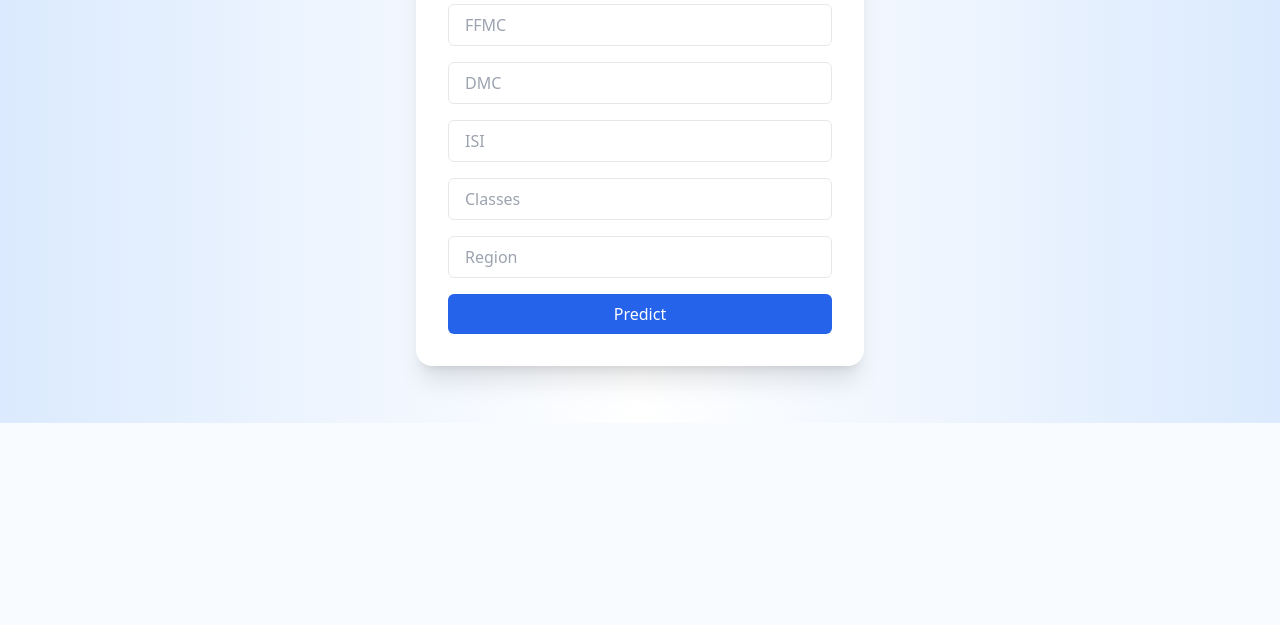
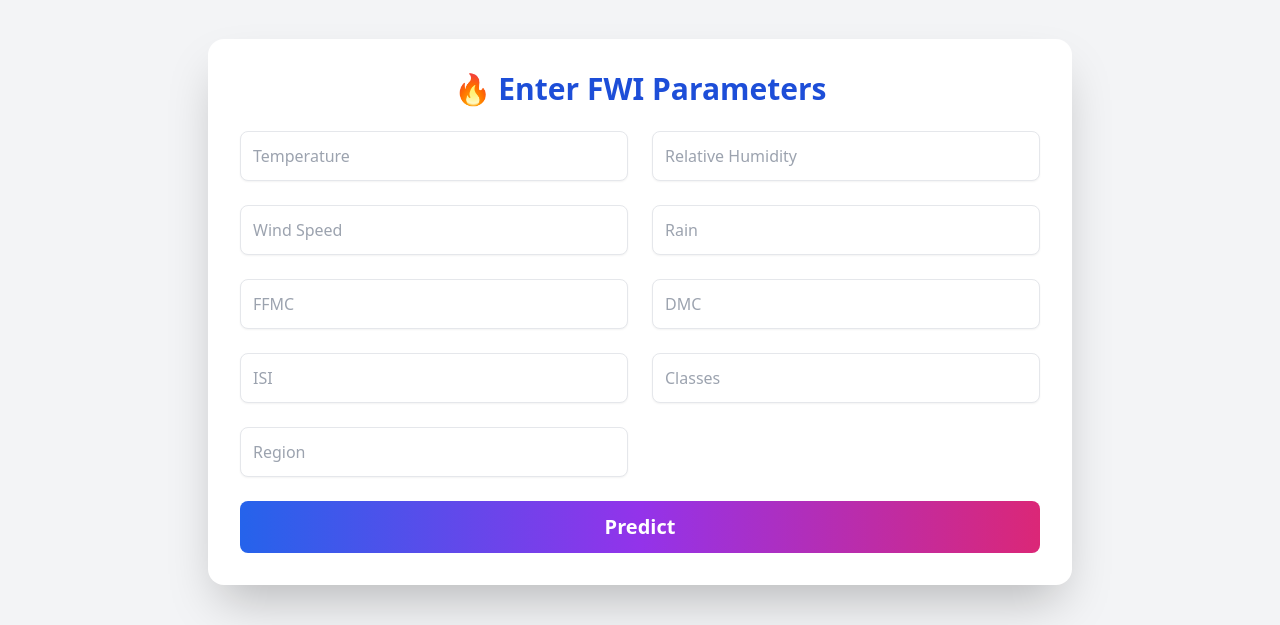
Before and after one commit to harirajharsh8795/Fire-Weather-Index, a Flask app: page / in a window 1280 px wide. Shown: the part 377-1002 px from the top of the page. Before the commit the page ends 800 px from the top, so only its background shows below. Run offline with Flask 3, Linux system fonts and the light colour scheme; parts of the project's set-up code (start-up, migrations or seed data) failed here and were passed over; some libraries are stand-ins or nearby versions.

```diff
--- a/templates/home.html
+++ b/templates/home.html
@@ -5,30 +5,59 @@
   <title>FWI Prediction</title>
   <script src="https://cdn.tailwindcss.com"></script>
 </head>
-<body class="bg-gradient-to-r from-blue-100 via-white to-blue-100 min-h-screen flex items-center justify-center px-4">
+<body class="bg-gray-100">
 
-    <div class="bg-white p-8 rounded-2xl shadow-xl w-full max-w-md">
-        <h1 class="text-3xl font-bold text-center text-blue-800 mb-6">🔥 FWI Prediction</h1>
+  <!-- Navbar -->
+  <nav class="bg-black text-white py-4 px-8 flex justify-between items-center">
+    <div class="text-2xl font-bold tracking-wide">🔥 FWI PREDICTOR</div>
+    <ul class="flex space-x-6 text-sm">
+      <li><a href="/" class="hover:text-blue-400">Home</a></li>
+      <li><a href="#" class="hover:text-blue-400">About</a></li>
+      <li><a href="#" class="hover:text-blue-400">Prediction</a></li>
+      <li><a href="#" class="hover:text-blue-400">Performance</a></li>
+    </ul>
+  </nav>
 
-        <form action="/predictdata" method="post" class="space-y-4">
-            <input type="text" name="Temprature" placeholder="Temperature" class="w-full px-4 py-2 border rounded-md">
-            <input type="text" name="RH" placeholder="Relative Humidity" class="w-full px-4 py-2 border rounded-md">
-            <input type="text" name="WS" placeholder="Wind Speed" class="w-full px-4 py-2 border rounded-md">
-            <input type="text" name="Rain" placeholder="Rain" class="w-full px-4 py-2 border rounded-md">
-            <input type="text" name="FFMC" placeholder="FFMC" class="w-full px-4 py-2 border rounded-md">
-            <input type="text" name="DMC" placeholder="DMC" class="w-full px-4 py-2 border rounded-md">
-            <input type="text" name="ISI" placeholder="ISI" class="w-full px-4 py-2 border rounded-md">
-            <input type="text" name="Classes" placeholder="Classes" class="w-full px-4 py-2 border rounded-md">
-            <input type="text" name="Region" placeholder="Region" class="w-full px-4 py-2 border rounded-md">
+  <!-- Hero Section -->
+  <div class="relative">
+    <img src="https://www.fireweatherindex.com/images/fwi_logo.png" class="w-full h-72 object-contain mx-auto mt-6" alt="FWI Logo">
+    <div class="absolute inset-0 bg-black bg-opacity-50 flex items-center justify-center">
+      <h1 class="text-3xl md:text-4xl lg:text-5xl font-bold text-white text-center px-4">
+        FIRE WEATHER INDEX PREDICTION USING MACHINE LEARNING
+      </h1>
+    </div>
+  </div>
 
-            <button type="submit" class="w-full bg-blue-600 text-white py-2 rounded-md hover:bg-blue-700">Predict</button>
+  <!-- Form Section -->
+  <section class="py-10 px-4 max-w-4xl mx-auto">
+    <div class="bg-white shadow-2xl rounded-2xl p-8">
+      <h2 class="text-center text-3xl font-bold text-blue-700 mb-6">🔥 Enter FWI Parameters</h2>
+      <form action="/predictdata" method="post" class="grid grid-cols-1 sm:grid-cols-2 gap-6">
+
+        <input type="text" name="Temprature" placeholder="Temperature" class="p-3 border rounded-lg shadow-sm focus:ring-2 focus:ring-blue-400">
+        <input type="text" name="RH" placeholder="Relative Humidity" class="p-3 border rounded-lg shadow-sm focus:ring-2 focus:ring-blue-400">
+        <input type="text" name="WS" placeholder="Wind Speed" class="p-3 border rounded-lg shadow-sm focus:ring-2 focus:ring-blue-400">
+        <input type="text" name="Rain" placeholder="Rain" class="p-3 border rounded-lg shadow-sm focus:ring-2 focus:ring-blue-400">
+        <input type="text" name="FFMC" placeholder="FFMC" class="p-3 border rounded-lg shadow-sm focus:ring-2 focus:ring-blue-400">
+        <input type="text" name="DMC" placeholder="DMC" class="p-3 border rounded-lg shadow-sm focus:ring-2 focus:ring-blue-400">
+        <input type="text" name="ISI" placeholder="ISI" class="p-3 border rounded-lg shadow-sm focus:ring-2 focus:ring-blue-400">
+        <input type="text" name="Classes" placeholder="Classes" class="p-3 border rounded-lg shadow-sm focus:ring-2 focus:ring-blue-400">
+        <input type="text" name="Region" placeholder="Region" class="p-3 border rounded-lg shadow-sm focus:ring-2 focus:ring-blue-400">
+
       </form>
+      <button type="submit" form="form" class="mt-6 w-full py-3 bg-gradient-to-r from-blue-600 via-purple-600 to-pink-600 text-white text-xl font-semibold rounded-lg hover:opacity-90 transition duration-300">
+        Predict
+      </button>
 
       {% if results %}
-        <p class="mt-6 text-center text-lg font-semibold text-green-700">
-            🔍 The FWI prediction is: <span class="font-bold">{{ results }}</span>
+      <div class="mt-6 text-center bg-green-100 border border-green-300 rounded-lg p-4 shadow">
+        <p class="text-lg font-semibold text-green-800">
+          ✅ The FWI prediction is: <span class="text-xl">{{ results }}</span>
         </p>
+      </div>
       {% endif %}
     </div>
+  </section>
+
 </body>
 </html>
```
Lines whose indentation alone changed are shown as unchanged.
